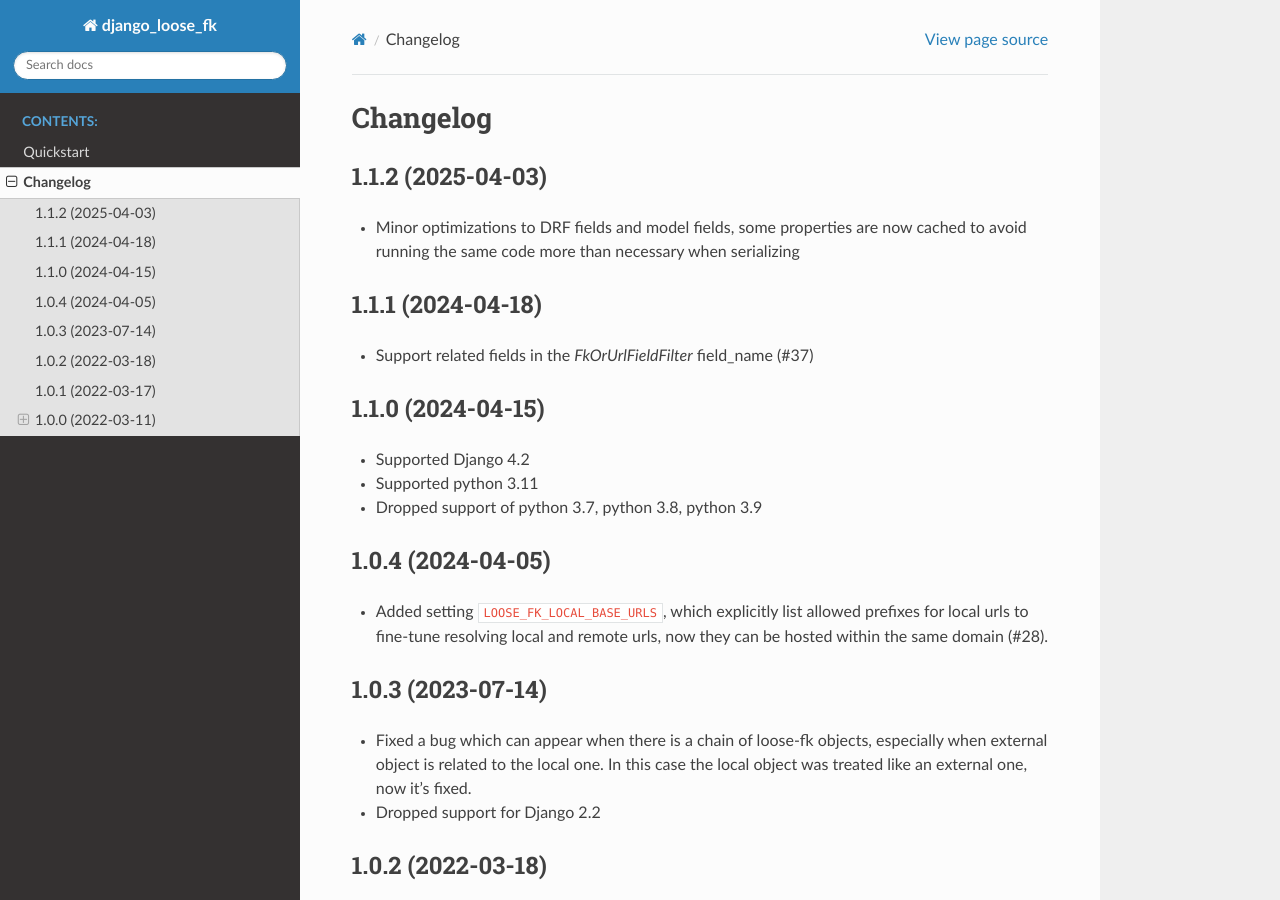
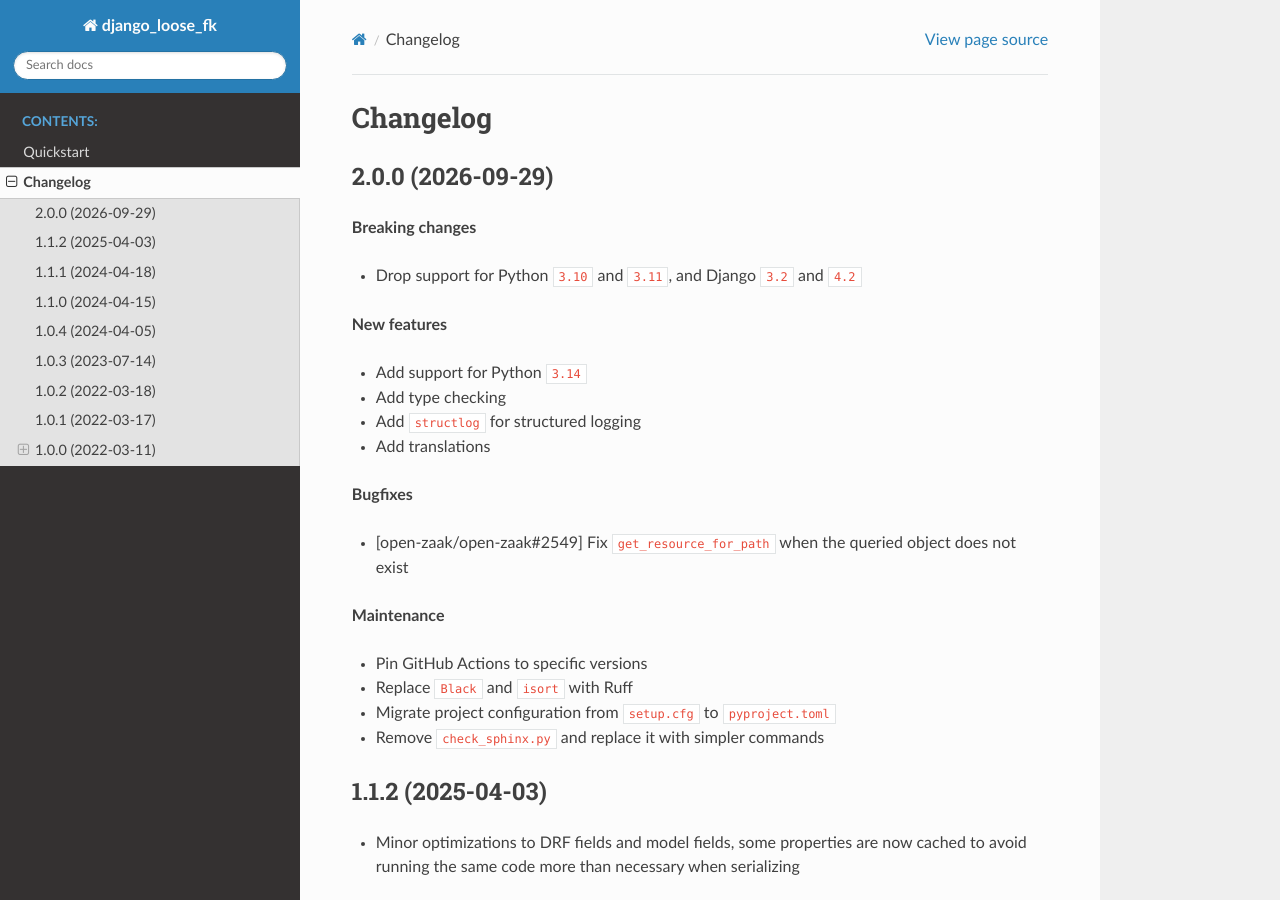
Before and after one commit to maykinmedia/django-loose-fk, a Sphinx documentation site: the page built from docs/changelog.rst, in a window 1280 px wide and 900 px high. Built offline with Sphinx 7.4.7 and the Read the Docs theme 3.1.0, drawn with Linux system fonts in a browser that asks for light colours.

Commit message:
:bookmark: Release 2.0.0

```diff
--- a/CHANGELOG.rst
+++ b/CHANGELOG.rst
@@ -1,6 +1,31 @@
 =========
 Changelog
 =========
+
+2.0.0 (2026-09-29)
+==================
+
+**Breaking changes**
+
+* Drop support for Python ``3.10`` and ``3.11``, and Django ``3.2`` and ``4.2``
+
+**New features**
+
+* Add support for Python ``3.14``
+* Add type checking
+* Add ``structlog`` for structured logging
+* Add translations
+
+**Bugfixes**
+
+* [open-zaak/open-zaak#2549] Fix ``get_resource_for_path`` when the queried object does not exist
+
+**Maintenance**
+
+* Pin GitHub Actions to specific versions
+* Replace ``Black`` and ``isort`` with Ruff
+* Migrate project configuration from ``setup.cfg`` to ``pyproject.toml``
+* Remove ``check_sphinx.py`` and replace it with simpler commands
 
 1.1.2 (2025-04-03)
 ==================
--- a/README.rst
+++ b/README.rst
@@ -2,7 +2,7 @@
 Django Loose FK
 ===============
 
-:Version: 1.1.2
+:Version: 2.0.0
 :Source: https://github.com/maykinmedia/django-loose-fk
 :Keywords: ``ForeignKey``, ``URL reference``, ``decentralization``, ``integrity``
 
--- a/django_loose_fk/__init__.py
+++ b/django_loose_fk/__init__.py
@@ -1 +1 @@
-__version__ = "1.1.2"
+__version__ = "2.0.0"
--- a/docs/conf.py
+++ b/docs/conf.py
@@ -29,7 +29,7 @@
 author = "Maykin Media"
 
 # The full version, including alpha/beta/rc tags
-release = "1.1.2"
+release = "2.0.0"
 
 
 # -- General configuration ---------------------------------------------------
--- a/pyproject.toml
+++ b/pyproject.toml
@@ -4,7 +4,7 @@
 
 [project]
 name = "django-loose-fk"
-version = "1.1.2"
+version = "2.0.0"
 description = 'Django Loose FK handles local or remote "ForeignKey" references.'
 readme = "README.rst"
 license = "MIT"
@@ -104,7 +104,7 @@
 ]
 
 [tool.bumpversion]
-current_version = "1.1.2"
+current_version = "2.0.0"
 files = [
     {filename = "pyproject.toml"},
     {filename = "README.rst"},
```
Also changed, not shown: 2 other files.
